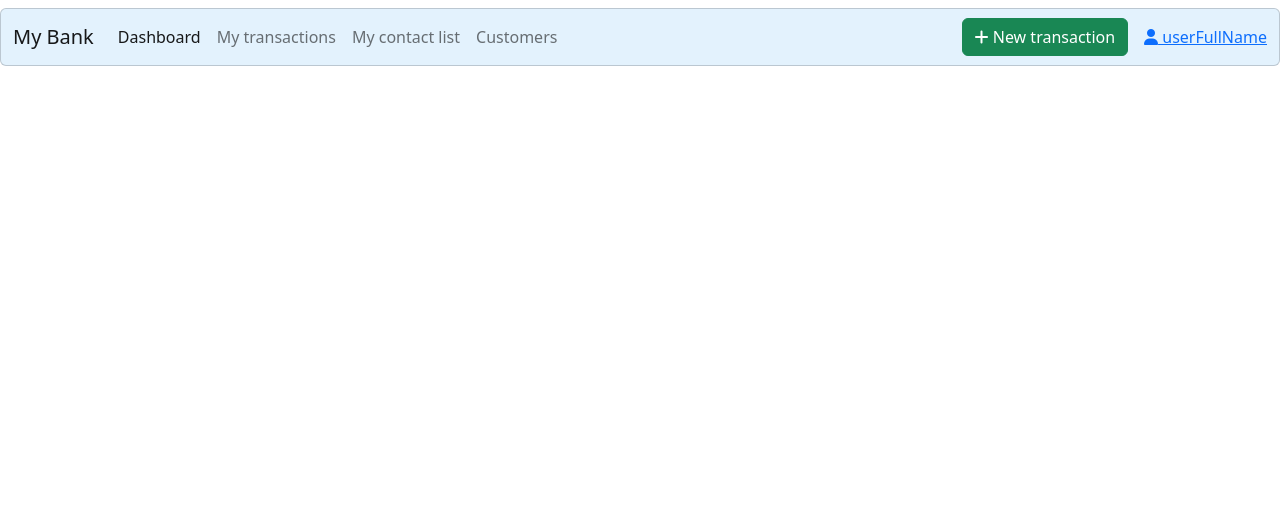
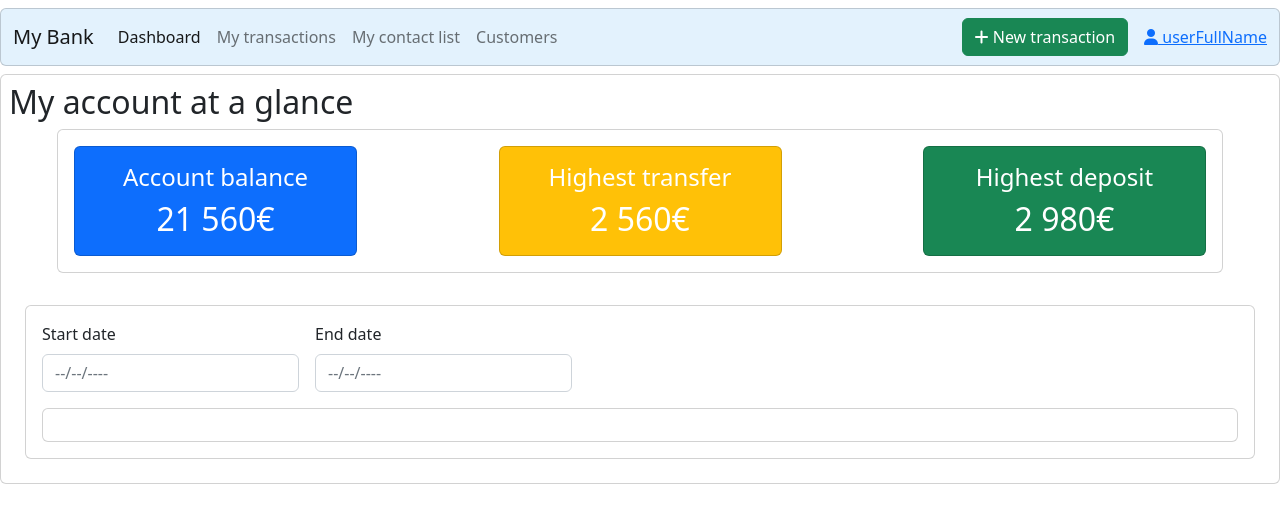
Before and after one commit to TBERT31/banking-app-java-angular, an Angular app in the folder banking-ui/: page / in a window 1280 px wide. Shown: the top 522 px of the page. Built offline with nearby package versions, Linux system fonts and the light colour scheme.

Commit message:
user dashboard

```diff
--- a/banking-ui/src/app/app.component.html
+++ b/banking-ui/src/app/app.component.html
@@ -1,3 +1,4 @@
 <app-menu></app-menu>
+<app-user-dashboard></app-user-dashboard>
 
 <router-outlet></router-outlet>
--- a/banking-ui/src/app/app.module.ts
+++ b/banking-ui/src/app/app.module.ts
@@ -6,13 +6,15 @@
 import { LoginComponent } from './pages/login/login.component';
 import { RegisterComponent } from './pages/register/register.component';
 import { MenuComponent } from './components/menu/menu.component';
+import { UserDashboardComponent } from './pages/user-dashboard/user-dashboard.component';
 
 @NgModule({
   declarations: [
     AppComponent,
     LoginComponent,
     RegisterComponent,
-    MenuComponent
+    MenuComponent,
+    UserDashboardComponent
   ],
   imports: [
     BrowserModule,
--- /dev/null
+++ b/banking-ui/src/app/pages/user-dashboard/user-dashboard.component.html
@@ -0,0 +1,44 @@
+<div class="card p-2">
+  <h2>My account at a glance</h2>
+  <div class="d-flex flex-row justify-content-between card mx-5 mb-3 p-3">
+    <div class="card text-white bg-primary text-center col-3">
+      <div class="card-body">
+        <h4 class="card-title">Account balance</h4>
+        <h2 class="card-text">21 560€</h2>
+      </div>
+    </div>
+
+    <div class="card text-white bg-warning text-center col-3">
+      <div class="card-body">
+        <h4 class="card-title">Highest transfer</h4>
+        <h2 class="card-text">2 560€</h2>
+      </div>
+    </div>
+
+    <div class="card text-white bg-success text-center col-3">
+      <div class="card-body">
+        <h4 class="card-title">Highest deposit</h4>
+        <h2 class="card-text">2 980€</h2>
+      </div>
+    </div>
+  </div>
+  <div class="card m-3 p-3">
+    <div class="d-flex flex-row align-items-start mb-3">
+      <div class="me-3">
+        <label for="start-date" class="form-label">Start date</label>
+        <input type="text" class="form-control" id="start-date" placeholder="--/--/----"/>
+      </div>
+
+      <div class="">
+        <label for="end-date" class="form-label">End date</label>
+        <input type="text" class="form-control" id="end-date" placeholder="--/--/----"/>
+      </div>
+    </div>
+
+    <div>
+      <div class="card p-3">
+
+      </div>
+    </div>
+  </div>
+</div>
```
Also changed, not shown: banking-ui/src/app/pages/user-dashboard/user-dashboard.component.ts (added, +10 -0 lines), banking-ui/src/app/pages/user-dashboard/user-dashboard.component.scss (added), 1 other file (tests, documents, lock files or other folders).
